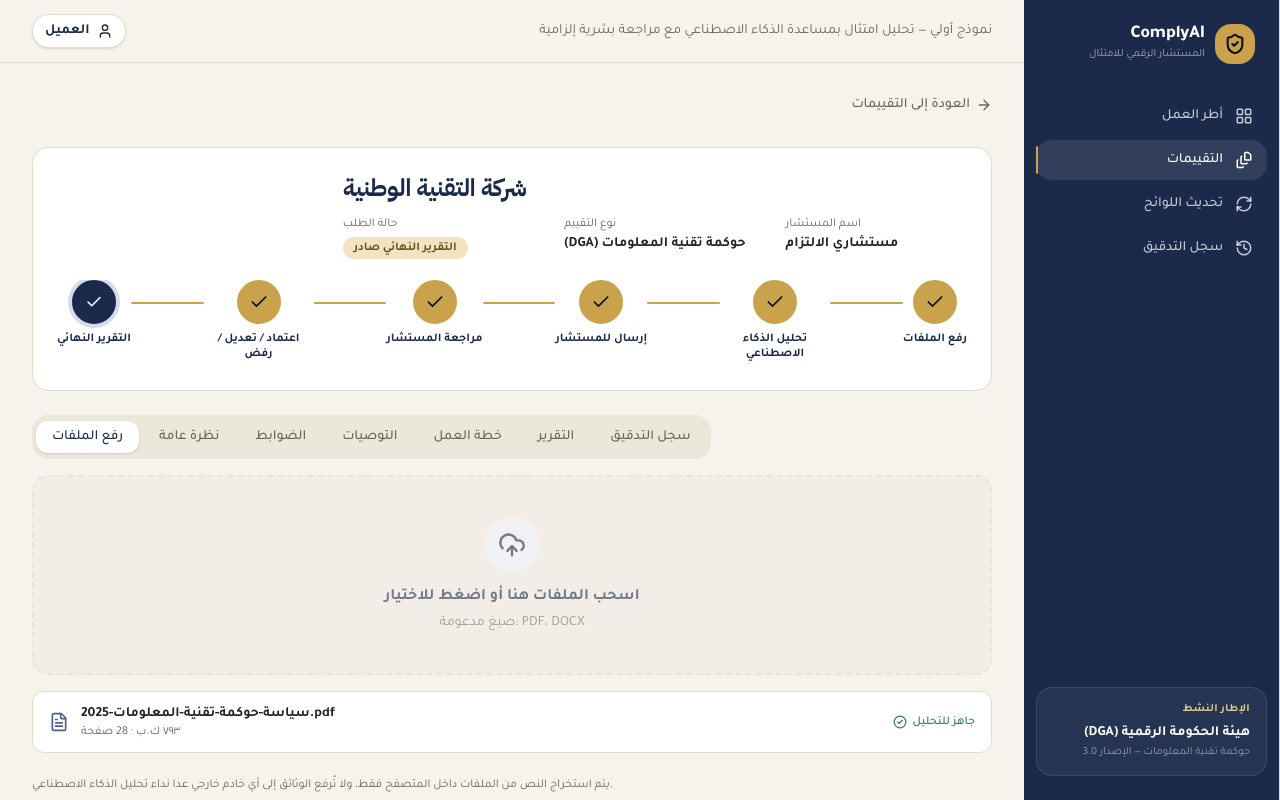
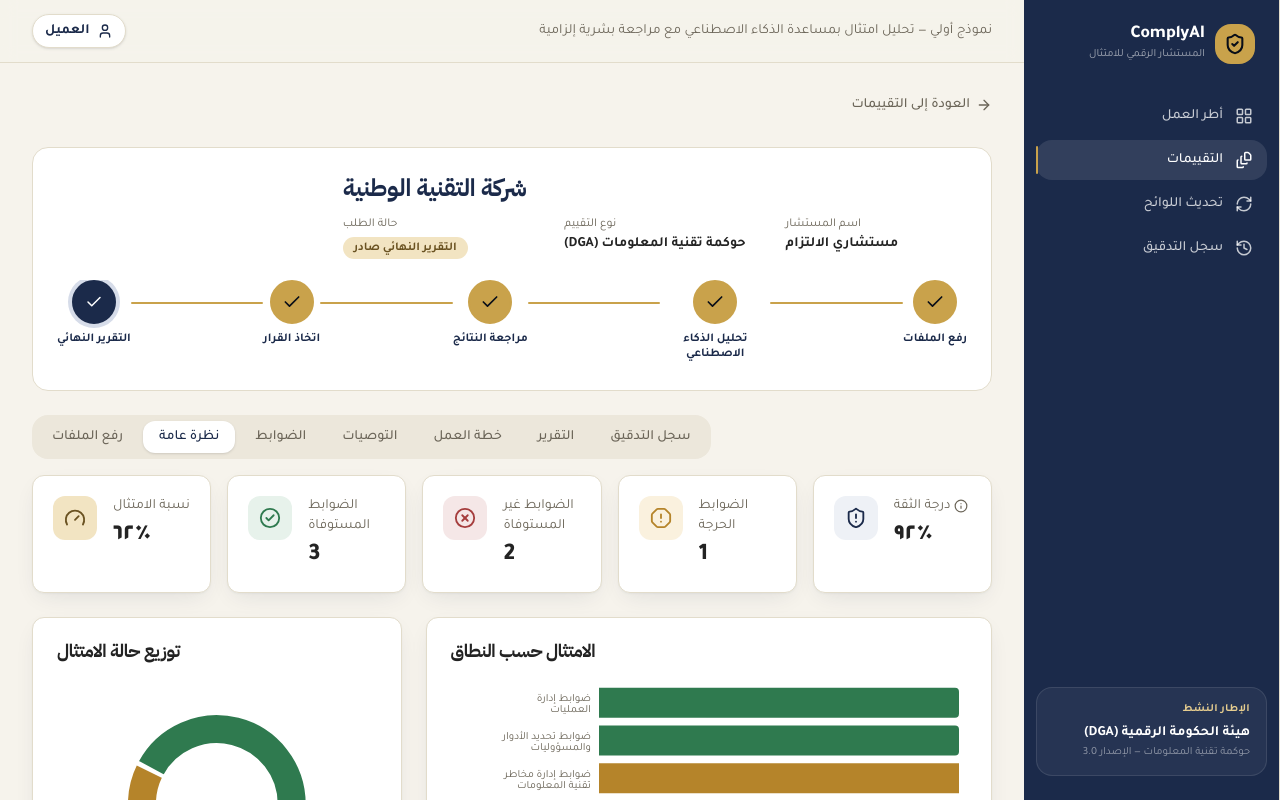
Before and after one commit to reem-aqeely/ComplyAI, a React (Vite) app: page /assessments/assess_mock_demo_national_tech in a window 1280 px wide. Shown: the top 800 px of the page. Built offline with nearby package versions, Linux system fonts and the light colour scheme.

Commit message:
Update project3

```diff
--- a/src/data/mockAssessment.ts
+++ b/src/data/mockAssessment.ts
@@ -352,7 +352,7 @@
     decision: 'اكتمال تحليل الذكاء الاصطناعي',
     notes: 'نسبة الامتثال المقدَّرة: 62٪',
   },
-  { id: 'mock_audit_4', timestamp: at(3), actor: 'client', actorLabel: 'العميل', decision: 'إرسال للمستشار' },
+  { id: 'mock_audit_4', timestamp: at(3), actor: 'client', actorLabel: 'العميل', decision: 'بدء مراجعة النتائج' },
   { id: 'mock_audit_5', timestamp: at(28), actor: 'consultant', actorLabel: 'المستشار', decision: 'اعتماد', controlId: '5-108-01', notes: 'تم التحقق من قرار التشكيل ومحاضر الاجتماعات — الضابط مستوفى بالكامل.' },
   { id: 'mock_audit_6', timestamp: at(28), actor: 'consultant', actorLabel: 'المستشار', decision: 'اعتماد', controlId: '5-108-09', notes: 'التوصيف موثق ومعتمد رسمياً، لا حاجة لإجراء إضافي حالياً.' },
   { id: 'mock_audit_7', timestamp: at(29), actor: 'consultant', actorLabel: 'المستشار', decision: 'اعتماد', controlId: '5-108-10', notes: 'أوافق على التصنيف الجزئي، ويُطلب استكمال آلية المتابعة الدورية خلال الربع القادم.' },
@@ -388,7 +388,6 @@
     files: [{ ...MOCK_FILE_RECORD }],
     analysis: buildMockAnalysisResult(),
     auditTrail: MOCK_AUDIT_TRAIL.map((entry) => ({ ...entry })),
-    submittedAt: at(3),
     finalizedAt: at(32),
     reportVersion: 1,
   }
@@ -401,8 +400,8 @@
 }
 
 /**
- * Second demo assessment, sitting in `submitted_to_consultant` — i.e. actually
- * awaiting review. The finalized assessment above is a finished record with no
+ * Second demo assessment, sitting in `analyzed` — i.e. results are ready and
+ * actually awaiting review. The finalized assessment above is a finished record with no
  * remaining actions, so without this one the consultant queue has nothing to
  * work on. Consultant decisions are stripped from the findings and the audit
  * trail is cut at the client's submission, so the review starts clean.
@@ -417,7 +416,7 @@
     organizationName: PENDING_ORGANIZATION_NAME,
     createdAt: at(36),
     updatedAt: at(39),
-    status: 'submitted_to_consultant',
+    status: 'analyzed',
     files: [{ ...MOCK_FILE_RECORD, id: 'mock_file_pending', uploadedAt: at(36) }],
     analysis: {
       ...analysis,
@@ -442,9 +441,7 @@
         decision: 'اكتمال تحليل الذكاء الاصطناعي',
         notes: `نسبة الامتثال المقدَّرة: ${analysis.complianceScore}٪`,
       },
-      { id: 'mock_pending_audit_4', timestamp: at(39), actor: 'client', actorLabel: 'العميل', decision: 'إرسال للمستشار' },
     ],
-    submittedAt: at(39),
     reportVersion: 0,
   }
 }
--- a/src/features/shared/WorkflowTimeline.tsx
+++ b/src/features/shared/WorkflowTimeline.tsx
@@ -1,14 +1,13 @@
 import { Fragment } from 'react'
-import { Check, FileUp, GitPullRequestArrow, ScanSearch, Send, Stamp } from 'lucide-react'
+import { Check, FileUp, GitPullRequestArrow, ScanSearch, Stamp } from 'lucide-react'
 import { cn } from '@/utils/cn'
 import type { AssessmentStatus } from '@/types/assessment'
 
 const STEPS = [
   { key: 'upload', label: 'رفع الملفات', icon: FileUp },
   { key: 'analysis', label: 'تحليل الذكاء الاصطناعي', icon: ScanSearch },
-  { key: 'submit', label: 'إرسال للمستشار', icon: Send },
-  { key: 'review', label: 'مراجعة المستشار', icon: GitPullRequestArrow },
-  { key: 'decision', label: 'اعتماد / تعديل / رفض', icon: Stamp },
+  { key: 'review', label: 'مراجعة النتائج', icon: GitPullRequestArrow },
+  { key: 'decision', label: 'اتخاذ القرار', icon: Stamp },
   { key: 'report', label: 'التقرير النهائي', icon: Check },
 ] as const
 
@@ -18,19 +17,19 @@
       return 0
     case 'analyzing':
       return 1
+    // Results exist and are being reviewed — `under_review` is the same step,
+    // it just means control-level review has started.
     case 'analyzed':
+    case 'under_review':
       return 2
-    case 'submitted_to_consultant':
-      return 2
-    case 'under_review':
+    // A decision has been taken on the assessment as a whole.
     case 'needs_info':
-      return 3
     case 'approved':
     case 'rejected':
     case 'escalated':
+      return 3
+    case 'finalized':
       return 4
-    case 'finalized':
-      return 5
     default:
       return 0
   }
--- a/src/hooks/useAssessmentStore.ts
+++ b/src/hooks/useAssessmentStore.ts
@@ -32,8 +32,6 @@
 
   setStatus: (assessmentId: string, status: AssessmentStatus, actor: Role, decisionLabel: string, notes?: string) => void
   setAnalysis: (assessmentId: string, analysis: AnalysisResult) => void
-
-  submitToConsultant: (assessmentId: string) => void
 
   applyControlDecision: (
     assessmentId: string,
@@ -157,15 +155,6 @@
           ),
         })),
 
-      submitToConsultant: (assessmentId) => {
-        get().setStatus(assessmentId, 'submitted_to_consultant', 'client', 'إرسال للمستشار')
-        set((state) => ({
-          assessments: state.assessments.map((a) =>
-            a.id === assessmentId ? { ...a, submittedAt: new Date().toISOString() } : a,
-          ),
-        }))
-      },
-
       applyControlDecision: (assessmentId, controlId, action, notes, overriddenStatus, decidedBy = 'المستشار') =>
         set((state) => ({
           assessments: state.assessments.map((a) => {
@@ -237,7 +226,25 @@
           ),
         })),
     }),
-    { name: STORAGE_KEYS.assessments },
+    {
+      name: STORAGE_KEYS.assessments,
+      // The 'submitted_to_consultant' hand-off step was removed from the
+      // workflow. Records persisted with it are mapped onto 'analyzed' (results
+      // ready for review), which is the equivalent step in the current flow —
+      // otherwise their status badge and timeline position would resolve to
+      // undefined and render blank.
+      version: 1,
+      migrate: (persisted) => {
+        const state = persisted as { assessments?: Assessment[] } | undefined
+        if (!state?.assessments) return state as AssessmentState
+        return {
+          ...state,
+          assessments: state.assessments.map((a) =>
+            (a.status as string) === 'submitted_to_consultant' ? { ...a, status: 'analyzed' } : a,
+          ),
+        } as AssessmentState
+      },
+    },
   ),
 )
 
--- a/src/pages/AssessmentWorkspacePage.tsx
+++ b/src/pages/AssessmentWorkspacePage.tsx
@@ -1,4 +1,4 @@
-import { useMemo, useState } from 'react'
+import { useEffect, useMemo, useRef, useState } from 'react'
 import { Link, Navigate, useParams } from 'react-router-dom'
 import { ArrowRight } from 'lucide-react'
 import { useAssessmentStore } from '@/hooks/useAssessmentStore'
@@ -26,12 +26,23 @@
   const assessment = useAssessmentStore((s) => s.assessments.find((a) => a.id === assessmentId))
   const role = useRoleStore((s) => s.role)
 
-  const [tab, setTab] = useState<string>('upload')
+  // Workflow step 3 (مراجعة النتائج) follows step 2 directly, so an assessment
+  // that already has results opens on them rather than on the upload step.
+  const [tab, setTab] = useState<string>(() => (assessment?.analysis ? 'overview' : 'upload'))
   const [selectedFinding, setSelectedFinding] = useState<ControlFinding | null>(null)
   const [autoOpenUpload, setAutoOpenUpload] = useState(false)
 
   const hasAnalysis = Boolean(assessment?.analysis)
   const activeTab = useMemo(() => (hasAnalysis ? tab : 'upload'), [hasAnalysis, tab])
+
+  // Same hand-off when the analysis finishes during this session. Guarded per
+  // assessment so it advances once and never overrides later manual navigation.
+  const advancedForRef = useRef<string | null>(null)
+  useEffect(() => {
+    if (!hasAnalysis || !assessmentId || advancedForRef.current === assessmentId) return
+    advancedForRef.current = assessmentId
+    setTab((current) => (current === 'upload' ? 'overview' : current))
+  }, [hasAnalysis, assessmentId])
 
   if (!assessmentId) return <Navigate to="/assessments" replace />
   if (!assessment) {
--- a/src/types/assessment.ts
+++ b/src/types/assessment.ts
@@ -90,7 +90,6 @@
   | 'draft'
   | 'analyzing'
   | 'analyzed'
-  | 'submitted_to_consultant'
   | 'under_review'
   | 'needs_info'
   | 'approved'
@@ -120,7 +119,6 @@
   files: UploadedFileRecord[]
   analysis?: AnalysisResult
   auditTrail: AuditEntry[]
-  submittedAt?: string
   finalizedAt?: string
   reportVersion: number
 }
--- a/src/utils/status.ts
+++ b/src/utils/status.ts
@@ -32,7 +32,6 @@
   draft: 'مسودة',
   analyzing: 'جاري التحليل',
   analyzed: 'تم التحليل',
-  submitted_to_consultant: 'بانتظار مراجعة المستشار',
   under_review: 'قيد المراجعة',
   needs_info: 'بانتظار معلومات إضافية',
   approved: 'معتمد',
@@ -45,7 +44,6 @@
   draft: 'outline',
   analyzing: 'info',
   analyzed: 'info',
-  submitted_to_consultant: 'warning',
   under_review: 'info',
   needs_info: 'warning',
   approved: 'success',
@@ -64,7 +62,6 @@
   // so review has to be possible from that state or the action bar would never
   // appear at all.
   'analyzed',
-  'submitted_to_consultant',
   'under_review',
   'needs_info',
   'escalated',
```
